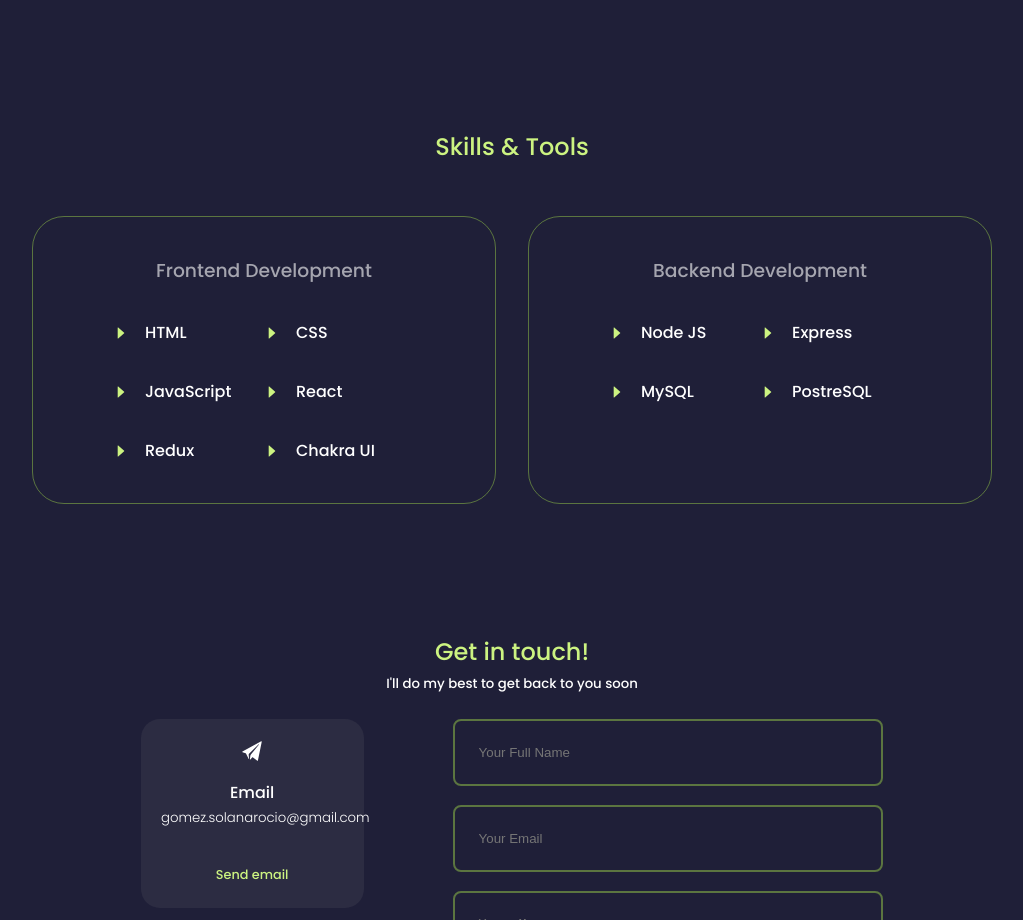
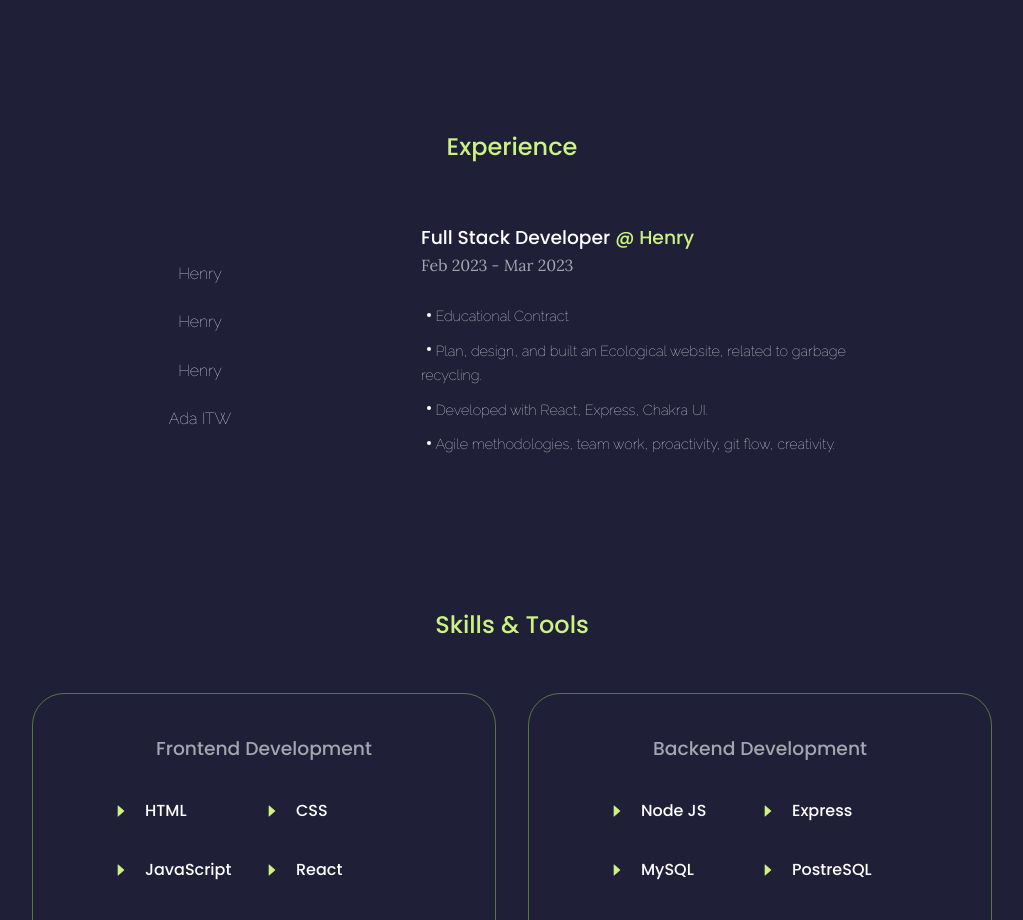
Before and after one commit to SolanaG/sol-portfolio-fullstack, a React (Create React App) app: page / in a window 1280 px wide. Shown: the part 1880-2800 px from the top of the page, without its empty margins (128-1151 px from the left). Built offline with nearby package versions, Linux system fonts and the light colour scheme.

Commit message:
experience-cpmponent

```diff
--- a/src/components/contact/contact.css
+++ b/src/components/contact/contact.css
@@ -47,6 +47,7 @@
 
 .contact__option h5 {
   font-weight: lighter;
+  font-size: 0.75rem;
 }
 
 form {
@@ -70,6 +71,12 @@ button {
   font-weight: bold;
 }
 
+@media screen and (max-width: 1280px) {
+  .contact__option h5 {
+    font-size: 0.6rem;
+  }
+}
+
 @media screen and (max-width: 1024px) {
   .container.contact__container {
     grid-template-columns: 1fr;
--- a/src/components/experience/Experience.jsx
+++ b/src/components/experience/Experience.jsx
@@ -1,8 +1,114 @@
 import React from "react";
 import "./experience.css";
+import { VscCircleSmallFilled } from "react-icons/vsc";
+import { useState } from "react";
 
+const buttons = [
+  { text: "Henry" },
+  { text: "Henry" },
+  { text: "Henry" },
+  { text: "Ada ITW" },
+];
+const descriptions = [
+  {
+    title: "Full Stack Developer",
+    company: "Henry",
+    link: "https://www.soyhenry.com/",
+    date: "Feb 2023 - Mar 2023",
+    pos_description: [
+      "Educational Contract",
+      "Plan, design, and built an Ecological website, related to garbage recycling.",
+      "Developed with React, Express, Chakra UI.",
+      "Agile methodologies, team work, proactivity, git flow, creativity.",
+    ],
+  },
+  {
+    title: "Full Stack Developer",
+    company: "Henry",
+    link: "https://www.soyhenry.com/",
+    date: "Jan 2022 - Feb 2022",
+    pos_description: [
+      "Educational Contract",
+      "Plan, design, and develop a cooking recipes website using JavaScript, React, Express, PostgreSQL and CSS.",
+      "Proactivity, problem resolution.",
+    ],
+  },
+  {
+    title: "Frontend Developer",
+    company: "Henry",
+    link: "https://www.soyhenry.com/",
+    date: "Nov 2022 - Dec 2022",
+    pos_description: [
+      "Educational Contract",
+      "Design and develop an Rick&Morty web application with React Js.",
+      "Fast learning.",
+    ],
+  },
+  {
+    title: "Frontend Developer",
+    company: "Ada ITW",
+    link: "https://adaitw.org/",
+    date: "Aug 2021 - Sept 2021",
+    pos_description: [
+      "Educational Project",
+      "Design and develop a website to edit memes.",
+      "Team work, problem resolution, adaptability.",
+    ],
+  },
+];
 const Experience = () => {
-  return <section id="experience"></section>;
+  const [index, setIndex] = useState(0);
+  const handleClick = (evt) => {
+    console.log(evt.target.id);
+    setIndex(evt.target.id);
+  };
+  return (
+    <section id="experience">
+      <h2>Experience</h2>
+      <div className="container experience__inner">
+        <div className="experience__tab">
+          {buttons.map((button, i) => {
+            return (
+              <button key={button.text + i} id={i} onClick={handleClick}>
+                {button.text}
+              </button>
+            );
+          })}
+        </div>
+
+        <div className="experience__description">
+          <h3>
+            <span>{descriptions[index].title}</span>
+            <span className="experience__description-company">
+              &nbsp;@&nbsp;
+              <a
+                href={descriptions[index].link}
+                className="inline-link"
+                rel="noopener noreferrer"
+                target="_blank"
+              >
+                {descriptions[index].company}
+              </a>
+            </span>
+          </h3>
+          <p>{descriptions[index].date}</p>
+
+          <div>
+            <ul>
+              {descriptions[index].pos_description.map((desc) => {
+                return (
+                  <li key={desc}>
+                    <VscCircleSmallFilled />
+                    {desc}
+                  </li>
+                );
+              })}
+            </ul>
+          </div>
+        </div>
+      </div>
+    </section>
+  );
 };
 
 export default Experience;
--- a/src/components/experience/experience.css
+++ b/src/components/experience/experience.css
@@ -0,0 +1,70 @@
+.experience__inner {
+  display: grid;
+  width: 75%;
+  grid-template-columns: 35% 50%;
+  gap: 5%;
+}
+
+.experience__tab {
+  display: flex;
+  flex-direction: column;
+  justify-content: center;
+}
+
+.experience__tab button {
+  background: transparent;
+  color: var(--color-white);
+  margin: 10px 5px;
+  cursor: pointer;
+  font-family: "Raleway", sans-serif;
+  font-weight: 100;
+  font-size: 1rem;
+  padding: 0.3rem;
+}
+
+.experience__tab button:hover {
+  color: var(--color-primary);
+  font-weight: bold;
+}
+
+button.active {
+  color: var(--color-primary);
+  font-weight: bold;
+}
+
+.experience__description {
+  width: 100%;
+  height: auto;
+  padding: 10px 5px;
+}
+
+.experience__description h3 {
+  margin-bottom: 2px;
+  font-weight: 500;
+  line-height: 1.3;
+}
+
+.experience__description-company {
+  color: var(--color-primary);
+}
+
+.experience__description p {
+  font-family: "Lora", serif;
+  font-weight: 100;
+  color: var(--color-light);
+  margin-bottom: 25px !important;
+}
+
+.experience__description ul {
+  padding: 0px;
+  margin: 0px;
+  list-style: none;
+  font-family: "Raleway", sans-serif;
+  font-size: 0.9rem;
+  color: var(--color-white);
+}
+
+.experience__description li {
+  position: relative;
+  margin-bottom: 10px;
+}
--- a/src/components/header/header.css
+++ b/src/components/header/header.css
@@ -69,13 +69,13 @@ header {
   display: flex;
   flex-direction: column;
   align-items: center;
-  gap: 2.4rem;
+  gap: 2.3rem;
   position: fixed;
   margin-right: 5rem;
   bottom: 0.7rem;
   right: -2.3rem;
   font-weight: 300;
-  font-size: 1rem;
+  font-size: 0.9rem;
   padding: 0.1rem;
 }
 
@@ -86,7 +86,7 @@ header {
 .scroll__down::before {
   content: "";
   width: 1px;
-  height: 9rem;
+  height: 8rem;
   background: var(--color-primary);
 }
 
--- a/src/components/work/work.css
+++ b/src/components/work/work.css
@@ -39,7 +39,7 @@
   justify-content: center;
 }
 
-@media screen and (max-width: 1024px) {
+@media screen and (max-width: 1115px) {
   .work__container {
     grid-template-columns: 1fr;
     gap: 2rem;
--- a/src/index.js
+++ b/src/index.js
@@ -1,5 +1,7 @@
-import ReactDOM from "react-dom";
+import * as ReactDOMClient from "react-dom/client";
 import App from "./App";
 import "./index.css";
+const container = document.querySelector("#root");
+const root = ReactDOMClient.createRoot(container);
 
-ReactDOM.render(<App />, document.querySelector("#root"));
+root.render(<App />);
```
